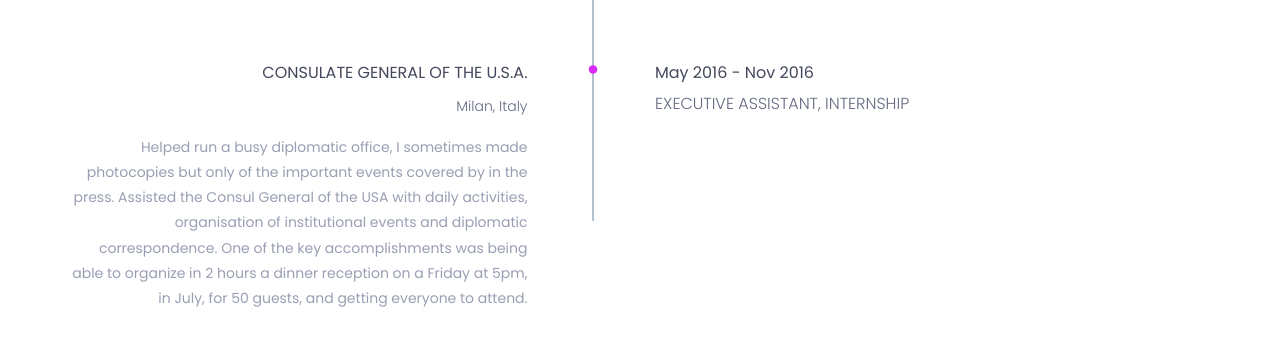
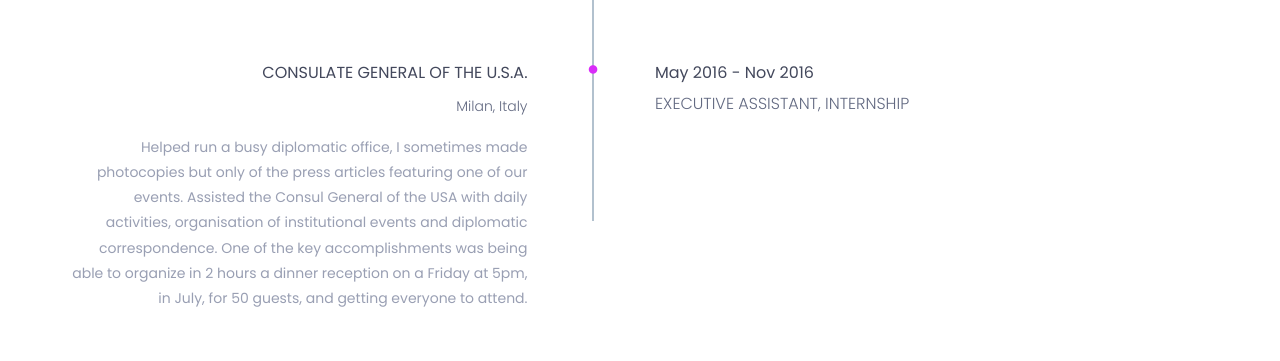
Before and after one commit to smaddalena/smaddalena.github.io, a plain HTML site: page index.html in a window 1280 px wide. Shown: the part 3540-3901 px from the top of the page. Drawn offline with nearby package versions, Linux system fonts and the light colour scheme.

Commit message:
Update index.html

```diff
--- a/index.html
+++ b/index.html
@@ -432,7 +432,7 @@
 														</h4>
 														<h5>Milan, Italy</h5>
 														<p class="description">
-																Helped run a busy diplomatic office, I sometimes made photocopies but only of the important events covered by in the press. Assisted the Consul General of the USA with daily activities, organisation of institutional events and diplomatic correspondence. One of the key accomplishments was being able to organize in 2 hours a dinner reception on a Friday at 5pm, in July, for 50 guests, and getting everyone to attend.
+																Helped run a busy diplomatic office, I sometimes made photocopies but only of the press articles featuring one of our events. Assisted the Consul General of the USA with daily activities, organisation of institutional events and diplomatic correspondence. One of the key accomplishments was being able to organize in 2 hours a dinner reception on a Friday at 5pm, in July, for 50 guests, and getting everyone to attend.
 														</p>
 													</div><!--/.timeline-content-->
 												</div><!--/.timeline-->
```
